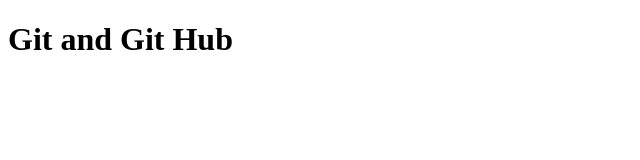
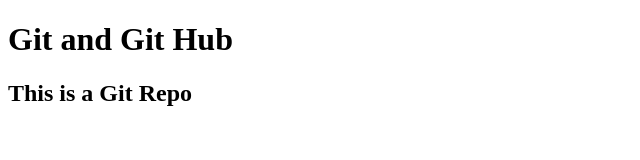
Before and after one commit to muhammadnaeemraj/my1stlecture, a plain HTML site: page index.html in a window 1280 px wide. Shown: the whole page, without its empty margins (0-640 px from the left). Drawn offline with Linux system fonts and the light colour scheme.

Commit message:
Second Commit

```diff
--- a/index.html
+++ b/index.html
@@ -9,6 +9,7 @@
 
 <body>
     <h1>Git and Git Hub</h1>
+    <h2>This is a Git Repo</h2>
 </body>
 
 </html>
```
